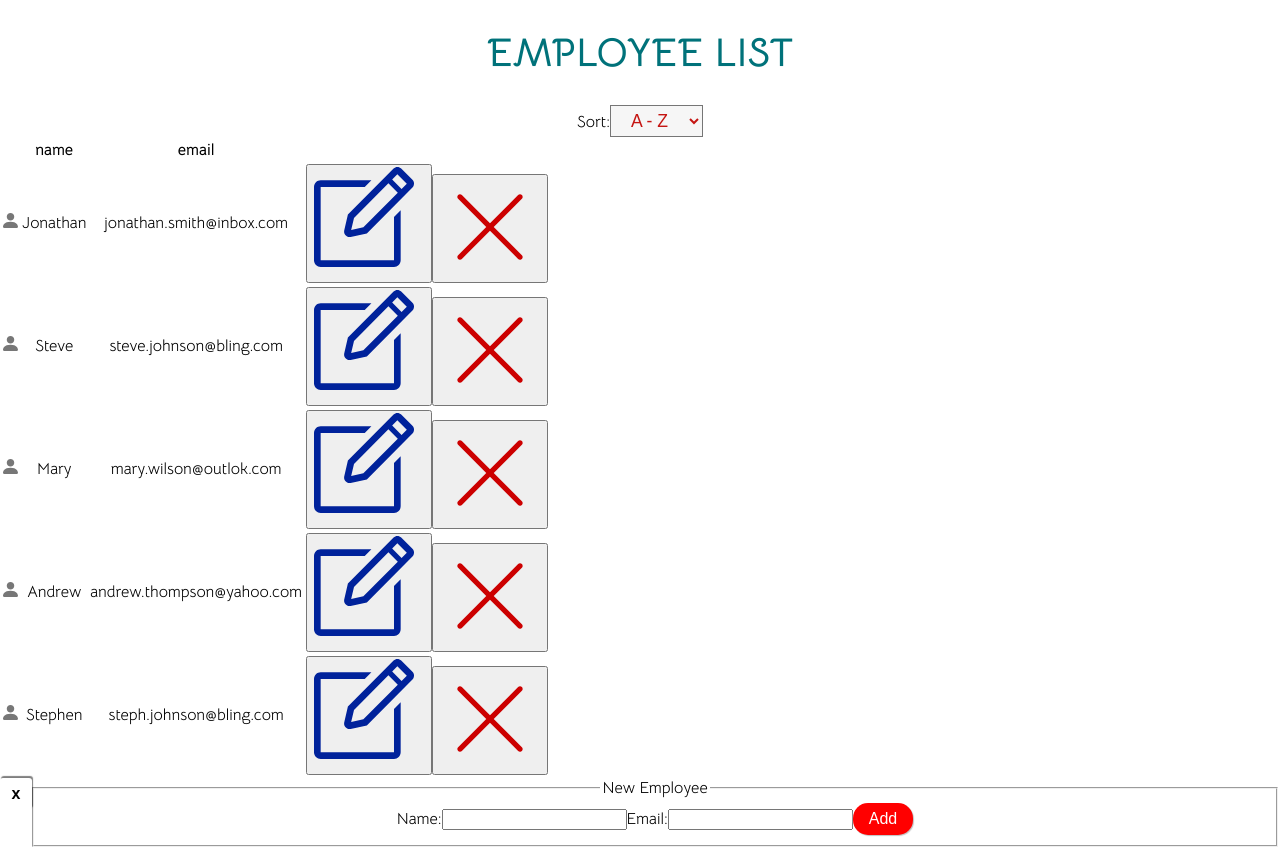
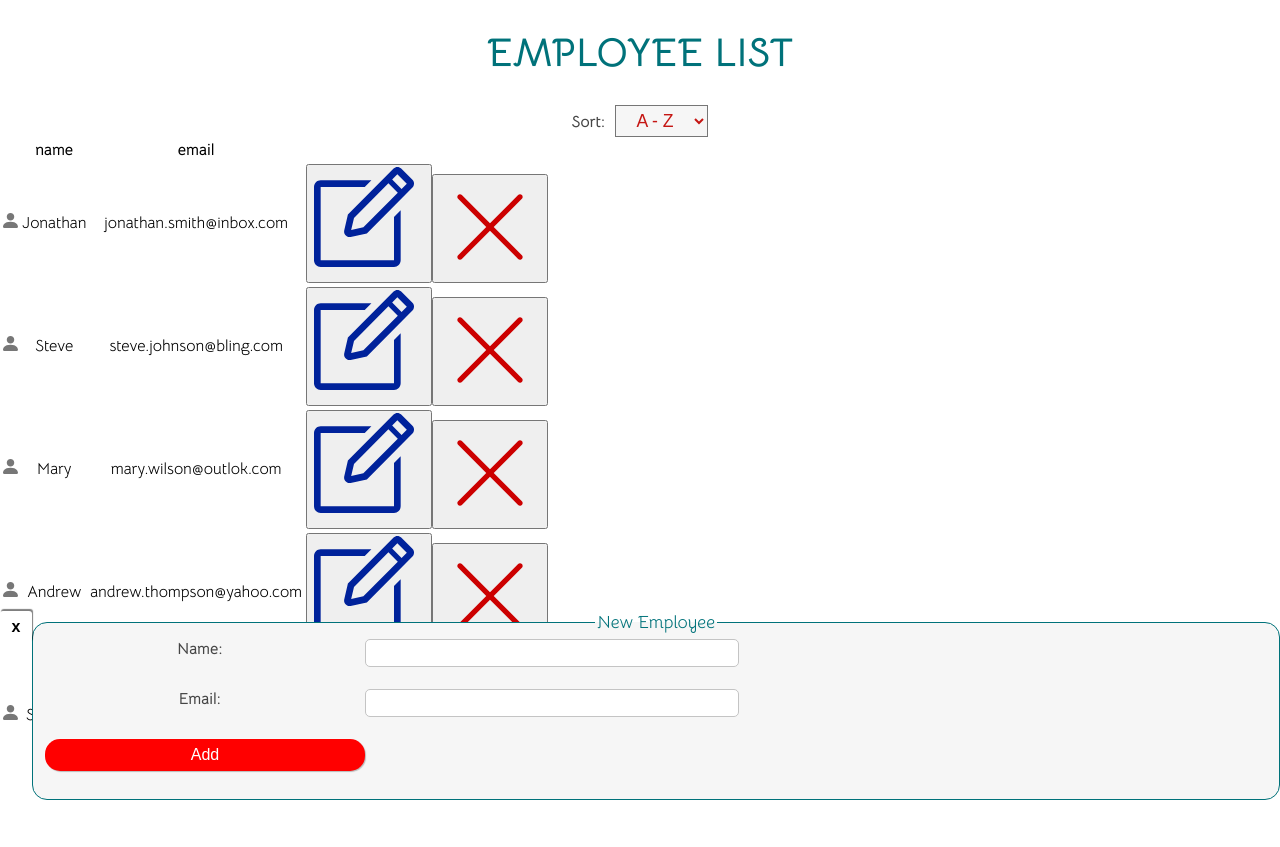
Before and after one commit to RihardsJ/employee-list, a React (Create React App) app: page / in a window 1280 px wide. After the commit the page ends 800 px from the top, so only its background shows below. Built offline with nearby package versions, Linux system fonts and the light colour scheme; a web font is replaced by a local one.

Commit message:
add grid do fieldset, styled form elements by adding: paddings, margins, borders, fonts and colours

```diff
--- a/src/Components/Form-Elements.jsx
+++ b/src/Components/Form-Elements.jsx
@@ -1,11 +1,37 @@
 import styled from "styled-components";
 
-const FieldSet = styled.fieldset``;
+const Label = styled.label`
+  font-weight: 700;
+  margin-right: 1ch;
+  color: var(--dark-grey);
+`;
 
-const Legend = styled.legend``;
+const FieldSet = styled.fieldset`
+  display: grid;
+  grid-template: 50px 50px 50px / 25vw 65vw;
+  border-radius: 15px;
+  border-width: 1px;
+  border-color: var(--green);
+  background-color: var(--white);
+  margin: auto;
+`;
 
-const Label = styled.label``;
+const Legend = styled.legend`
+  font-family: var(--title-font);
+  color: var(--green);
+  font-size: 1.1rem;
+`;
 
-const Input = styled.input``;
+const Input = styled.input`
+  font-size: 1rem;
+  height: 1.5rem;
+  font-family: var(--title-font);
+  border-radius: 5px;
+  border-color: var(--grey);
+  border-style: solid;
+  border-width: 1px;
+  padding-left: 1ch;
+  max-width: 360px;
+`;
 
 export { Label, Legend, FieldSet, Input };
--- a/src/Components/Input.jsx
+++ b/src/Components/Input.jsx
@@ -4,7 +4,14 @@ import Button from "./Button";
 import { EmployeeContext } from "../Utils/Context";
 import { Label, FieldSet, Legend, Input } from "./Form-Elements";
 
-const Form = styled.form``;
+const Form = styled.form`
+  position: fixed;
+  bottom: 0;
+  width: 100vw;
+  transition: transform 0.9s ease-out;
+  transform: ${(props) => (props.position ? "" : "translateY(85%)")};
+  z-index: 6;
+`;
 
 const InputLabel = styled(Label)``;
 
```
